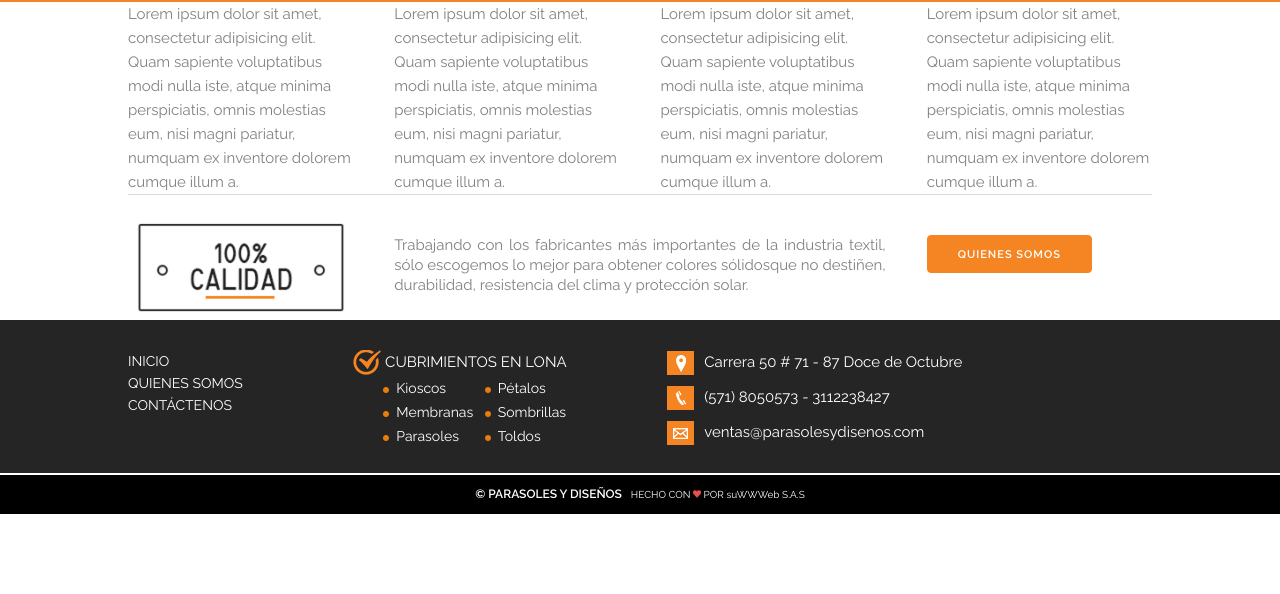
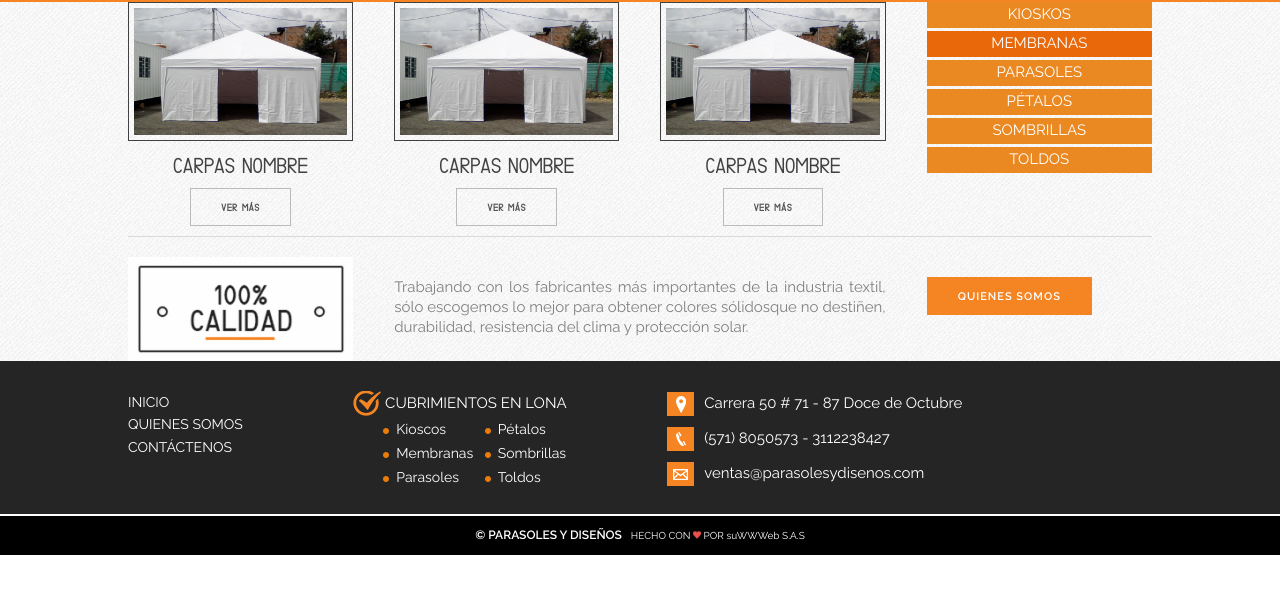
Before and after one commit to gydoar/parasoles-y-dise-os, a PHP site: page / in a window 1280 px wide. Shown: the part 128-722 px from the top of the page. Run offline with PHP 8.4, Linux system fonts and the light colour scheme.

Commit message:
Cambios en la parte de carpas el home

```diff
--- a/css/skeleton.css
+++ b/css/skeleton.css
@@ -208,7 +208,6 @@ input[type="button"] {
   text-decoration: none;
   white-space: nowrap;
   background-color: transparent;
-  border-radius: 4px;
   border: 1px solid #bbb;
   cursor: pointer;
   box-sizing: border-box; }
--- a/css/style.css
+++ b/css/style.css
@@ -52,6 +52,45 @@
 
 .page{
 	color: #808180;
+	background:url(../images/debut_light.png);
+}
+
+.product__home{
+	text-align: center;
+	font-family: "fibel_suedregular";
+}
+.product__home img{
+	border: solid 1px #414141;
+	padding: 5px;
+	margin-bottom: 10px;
+}
+.product__home h3{
+	margin-bottom: 5px;
+	font-size: 24px;
+	color: #414141;
+	font-weight: normal;
+	letter-spacing: .5px;
+}
+.boton__home{
+	text-align: center;
+}
+.boton__home li{
+	min-height: 26px;
+	margin-bottom: 3px;
+	list-style: none;
+	max-width: 100%;
+	background: #ea8821;
+}
+.boton__home li:first-child{
+	background: #ea8821;
+}
+.boton__home li:nth-child(2){
+	background: #e9680a;
+}
+.boton__home li a{
+	max-width: 100%;
+	text-decoration: none;
+	color: #ffffff;
 }
 .bloque__100{
 	padding: 20px 0px;
--- a/index.php
+++ b/index.php
@@ -1,19 +1,34 @@
 <?php include "header.php"; ?>
 
-  <div class="container page">
+  <div class="page">
+
+    <div class="container">
 
       <div class="row">
-      <div class="three columns">
-        Lorem ipsum dolor sit amet, consectetur adipisicing elit. Quam sapiente voluptatibus modi nulla iste, atque minima perspiciatis, omnis molestias eum, nisi magni pariatur, numquam ex inventore dolorem cumque illum a.
+        <div class="three columns product__home">
+          <img class="twelve columns" src="images/kioscos/01.jpg" alt="">
+          <h3>CARPAS NOMBRE</h3>
+          <a class="button" href="#">VER MÁS</a>
+        </div>
+         <div class="three columns product__home">
+          <img class="twelve columns" src="images/kioscos/01.jpg" alt="">
+          <h3>CARPAS NOMBRE</h3>
+          <a class="button" href="#">VER MÁS</a>
+        </div>
+        <div class="three columns product__home">
+          <img class="twelve columns" src="images/kioscos/01.jpg" alt="">
+          <h3>CARPAS NOMBRE</h3>
+          <a class="button" href="#">VER MÁS</a>
         </div>
         <div class="three columns">
-        Lorem ipsum dolor sit amet, consectetur adipisicing elit. Quam sapiente voluptatibus modi nulla iste, atque minima perspiciatis, omnis molestias eum, nisi magni pariatur, numquam ex inventore dolorem cumque illum a.
-      </div>
-       <div class="three columns">
-        Lorem ipsum dolor sit amet, consectetur adipisicing elit. Quam sapiente voluptatibus modi nulla iste, atque minima perspiciatis, omnis molestias eum, nisi magni pariatur, numquam ex inventore dolorem cumque illum a.
-      </div>
-       <div class="three columns">
-        Lorem ipsum dolor sit amet, consectetur adipisicing elit. Quam sapiente voluptatibus modi nulla iste, atque minima perspiciatis, omnis molestias eum, nisi magni pariatur, numquam ex inventore dolorem cumque illum a.
+          <ul class="boton__home">
+            <li><a href="#">KIOSKOS</a></li>
+            <li><a href="#">MEMBRANAS</a></li>
+            <li><a href="#">PARASOLES</a></li>
+            <li><a href="#">PÉTALOS</a></li>
+            <li><a href="#">SOMBRILLAS</a></li>
+            <li><a href="#">TOLDOS</a></li>
+          </ul>
         </div>
       </div>
 
@@ -33,5 +48,6 @@
         </div>
       </div>
     </div>
+  </div>
 
 <?php include "footer.php"; ?>
```
Also changed, not shown: images/debut_light.png (added), images/kioscos/01.jpg (added), images/kioscos/02.jpg (added), images/kioscos/03.jpg (added). Lines whose indentation alone changed are shown as unchanged.
